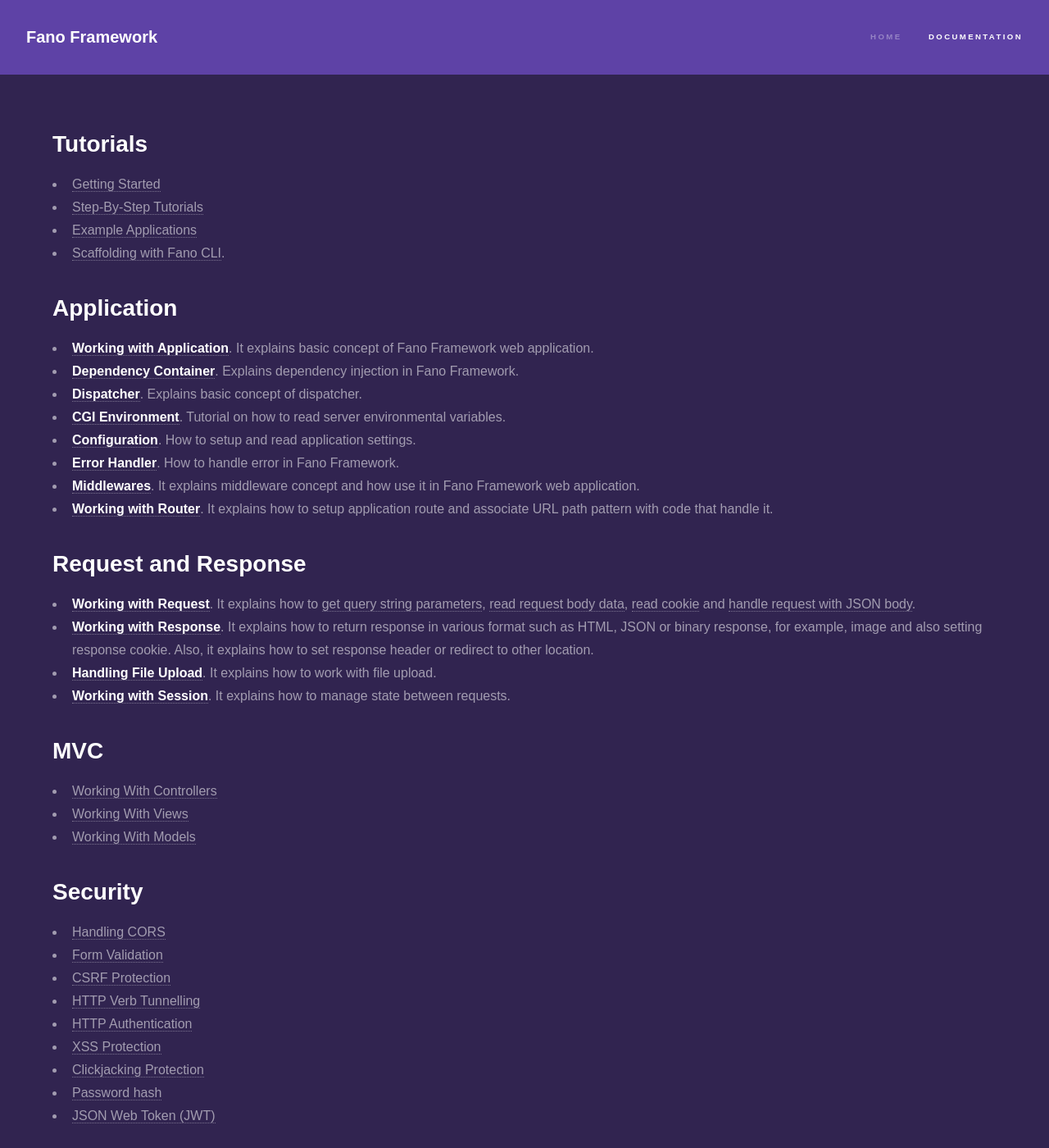
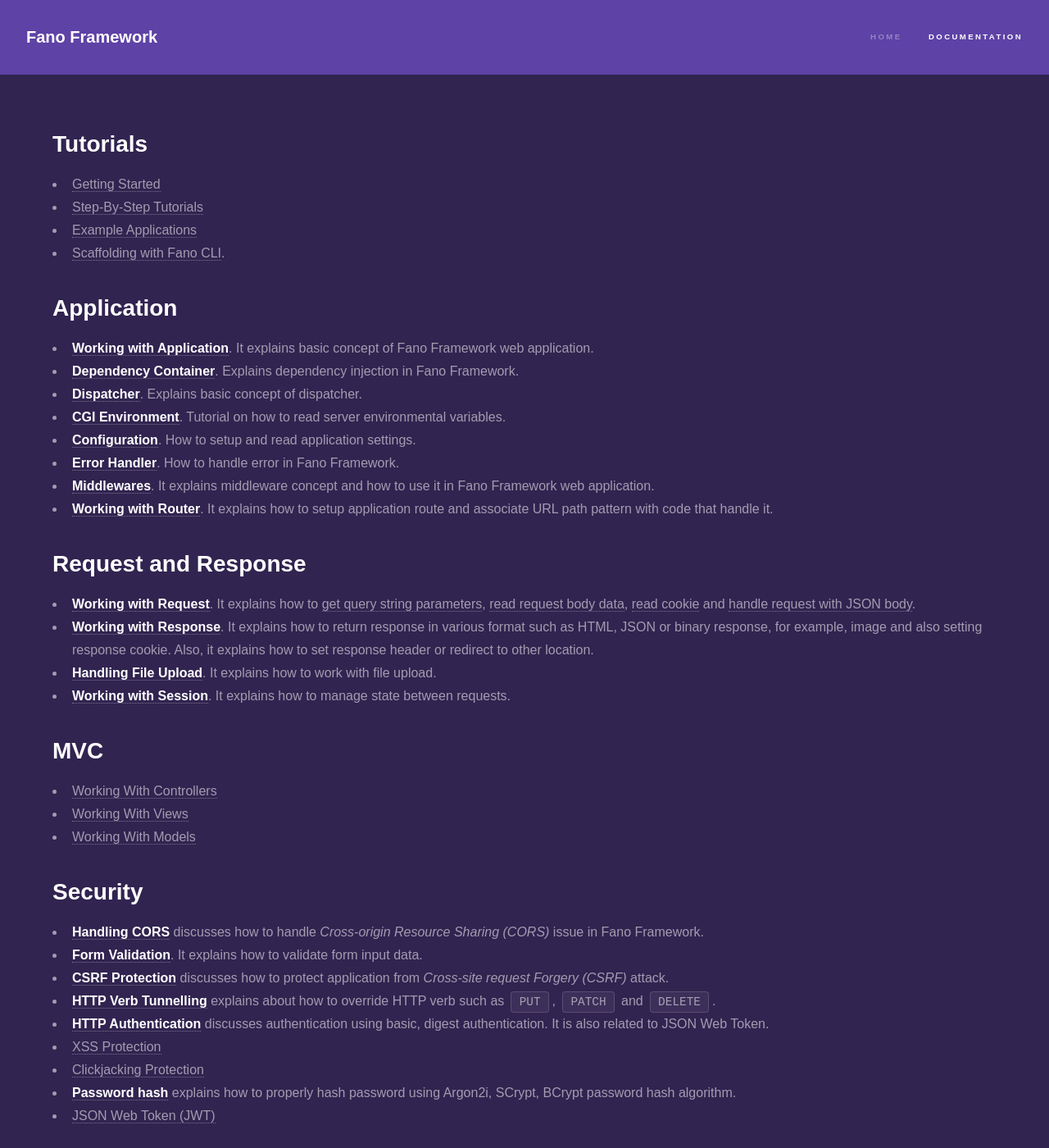
Before and after one commit to fanoframework/fanoframework.github.io, a Jekyll site: the page built from documentation/index.md, in a window 1280 px wide and 1400 px high. Shown: the whole window at 82% size. Built offline with Jekyll 4.4.1, drawn with Linux system fonts in a browser that asks for light colours; our own code applies the rules of GitHub Pages for plain Markdown files.

Commit message:
fix typo and improve sentences

```diff
--- a/documentation/index.md
+++ b/documentation/index.md
@@ -18,7 +18,7 @@
 - **[CGI Environment](/environment)**. Tutorial on how to read server environmental variables.
 - **[Configuration](/configuration)**. How to setup and read application settings.
 - **[Error Handler](/error-handler)**. How to handle error in Fano Framework.
-- **[Middlewares](/middlewares)**. It explains middleware concept and how use it in Fano Framework web application.
+- **[Middlewares](/middlewares)**. It explains middleware concept and how to use it in Fano Framework web application.
 - **[Working with Router](/working-with-router)**. It explains how to setup application route and associate URL path pattern with code that handle it.
 
 ## Request and Response
@@ -36,14 +36,14 @@
 
 ## Security
 
-- [Handling CORS](/security/handling-cors)
-- [Form Validation](/security/form-validation)
-- [CSRF Protection](/security/csrf-protection)
-- [HTTP Verb Tunnelling](/security/http-verb-tunnelling)
-- [HTTP Authentication](/security/http-authentication)
+- **[Handling CORS](/security/handling-cors)** discusses how to handle *Cross-origin Resource Sharing (CORS)* issue in Fano Framework.
+- **[Form Validation](/security/form-validation)**. It explains how to validate form input data.
+- **[CSRF Protection](/security/csrf-protection)** discusses how to protect application from *Cross-site request Forgery (CSRF)* attack.
+- **[HTTP Verb Tunnelling](/security/http-verb-tunnelling)** explains about how to override HTTP verb such as `PUT`, `PATCH` and `DELETE`.
+- **[HTTP Authentication](/security/http-authentication)** discusses authentication using basic, digest authentication. It is also related to JSON Web Token.
 - [XSS Protection](/security/xss-protection)
 - [Clickjacking Protection](/security/clickjacking-protection)
-- [Password hash](/security/password-hash)
+- **[Password hash](/security/password-hash)** explains how to properly hash password using Argon2i, SCrypt, BCrypt password hash algorithm.
 - [JSON Web Token (JWT)](/security/jwt)
 
 ## Utilities
```
